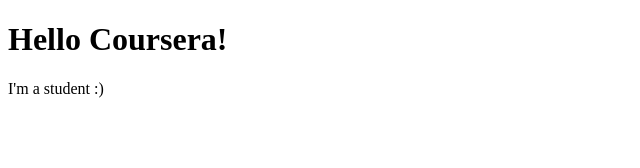
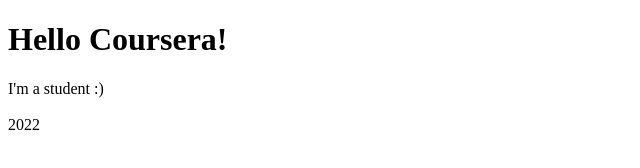
Before and after one commit to crishurtadoflores/courseratest, a plain HTML site: page site/index.html in a window 1280 px wide. Shown: the full height of the page, 0-640 px from the left. Drawn offline with Linux system fonts and the light colour scheme.

Commit message:
A little actualization

```diff
--- a/site/index.html
+++ b/site/index.html
@@ -7,6 +7,10 @@
 </head>
 <body>
 <h1>Hello Coursera!</h1>
-<p>I'm a student :)</p>
+<p>
+I'm a student :)
+<br><br>
+2022
+</p>
 </body>
 </html>
```
